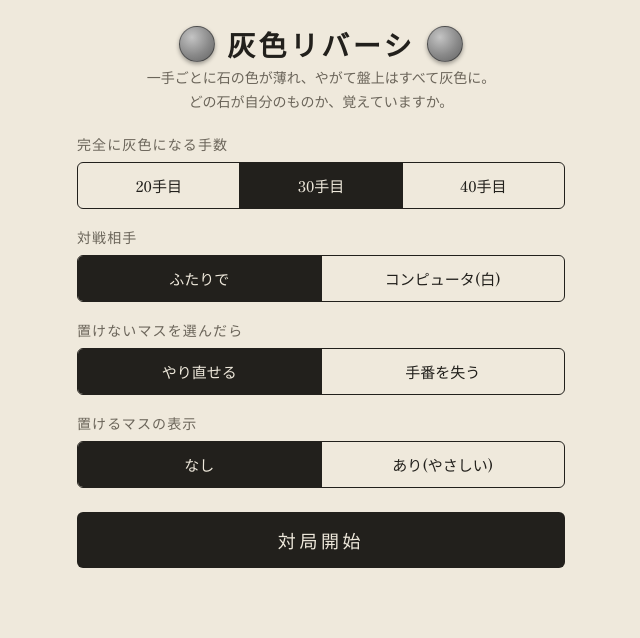
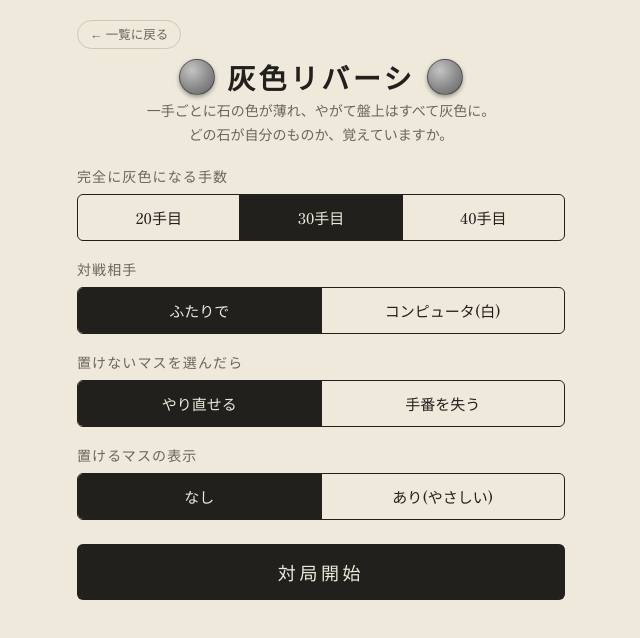
Before and after one commit to yume-towa/gray-reversi, a plain HTML site: page index.html in a window 1280 px wide. Shown: the whole page, without its empty margins (319-959 px from the left). Drawn offline with Linux system fonts and the light colour scheme; a web font is replaced by a local one.

Commit message:
作品一覧(TOPページ)に戻るボタンを追加
画面の上に「← 一覧に戻る」ボタンを置き、https://yume-towa.github.io/ へ戻れるようにする。
ゲームのルールや動きは変えていない。

Co-Authored-By: Claude Opus 5.5 <noreply@anthropic.com>
Claude-Session: https://claude.ai/code/session_011ZAsdxypDq1r7TTUzBAz3W

```diff
--- a/index.html
+++ b/index.html
@@ -176,10 +176,17 @@ body.gaming .primary{box-shadow:0 0 14px rgba(255,43,214,.45)}
   body.gaming .board{animation-duration:30s}
   body.gaming h1, body.gaming .meter i, body.gaming{animation:none}
 }
+/* 作品一覧(TOPページ)に戻るボタン */
+.back-nav{margin:0 0 8px}
+.back-to-list{display:inline-flex;align-items:center;gap:6px;padding:4px 12px;border:1px solid var(--line);border-radius:999px;
+  font-family:inherit;font-size:12.5px;line-height:1.5;color:var(--sub);text-decoration:none;transition:color .15s,border-color .15s}
+.back-to-list:hover{color:var(--ink);border-color:var(--sub)}
+.back-to-list:focus-visible{outline:2px solid var(--accent);outline-offset:2px}
 </style>
 </head>
 <body>
 <main>
+  <nav class="back-nav"><a class="back-to-list" href="https://yume-towa.github.io/">← 一覧に戻る</a></nav>
   <div class="titlebar">
     <button class="modeStone" aria-label="ゲーミングモードに切り替え">
       <span class="stone-inner"><span class="face front"></span><span class="face back"></span></span>
```
